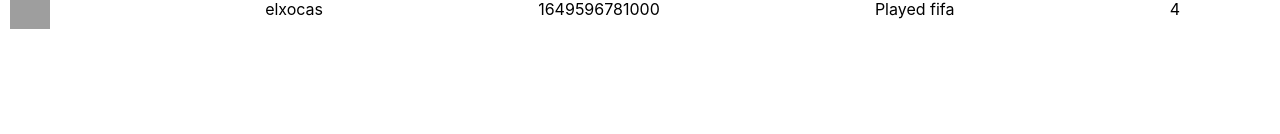
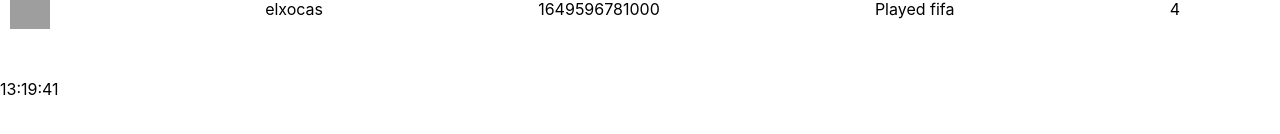
Before and after one commit to shahzaibam/react-practice, a React (Create React App) app: page / in a window 1280 px wide. Shown: the part 346-480 px from the top of the page. Built offline with nearby package versions, Linux system fonts and the light colour scheme; grey boxes are pictures that could not be loaded.

Commit message:
making the clock to updated automatically

```diff
--- a/src/App.js
+++ b/src/App.js
@@ -1,12 +1,14 @@
 import Content from './Components/Content';
 import Header from './Components/Header';
 import actividades from './Components/actividades';
+import Clock from './Components/Clock';
 
 function App() {
   return (
     <div>
     <Header />
     <Content activities={actividades}/>
+    <Clock/>
 
     </div>
   );
--- a/src/Components/Clock.js
+++ b/src/Components/Clock.js
@@ -2,7 +2,7 @@ import React from 'react'
 
 const Clock = () => {
 
-    const currentTime = newDate()
+    const currentTime = new Date()
     const hours = currentTime.getHours()
     const minutes = currentTime.getMinutes()
     const seconds = currentTime.getSeconds()
@@ -13,7 +13,7 @@ const Clock = () => {
   return (
     <div className='clock'>
 
-    {hours == 0 ? 12 : (hours > 12) ? hours - 12 : hours}
+    {hours == 24 ? 0 : (hours > 12) ? hours : hours - 12}
     :
     {minutes > 9 ? minutes : `0${minutes}`}
     :
```
